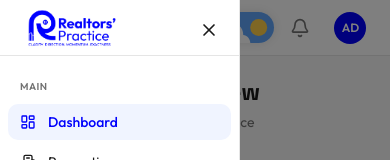
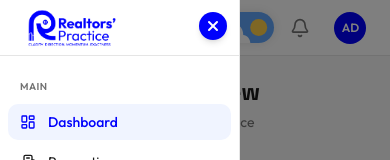
Before and after one commit to Tee-David/realtors-practice, a Next.js app in the folder frontend/: page / in a window 390 px wide. Both pictures are taken after a click on the button 36 px from the left and 27 px from the top of the page. Shown: the top 160 px of the page. Built offline with nearby package versions, Linux system fonts and the light colour scheme; no server answers.

Commit message:
style: update mobile sidebar close button to match design

```diff
--- a/frontend/components/layout/app-sidebar.tsx
+++ b/frontend/components/layout/app-sidebar.tsx
@@ -281,11 +281,11 @@ export function MobileSidebar({
           >
             <button
               onClick={() => onOpenChange(false)}
-              className="absolute top-3 right-3 z-10 p-2 rounded-full transition-colors hover:bg-black/5 dark:hover:bg-white/10"
-              style={{ color: "var(--sidebar-foreground)" }}
+              className="absolute top-3 right-3 z-10 p-1.5 rounded-full shadow-md transition-opacity hover:opacity-90 bg-[var(--primary)]"
+              style={{ color: "var(--primary-foreground)" }}
               aria-label="Close sidebar"
             >
-              <X className="h-5 w-5" />
+              <X className="h-4 w-4" strokeWidth={3} />
             </button>
             <SidebarContent
               expanded={true}
```
